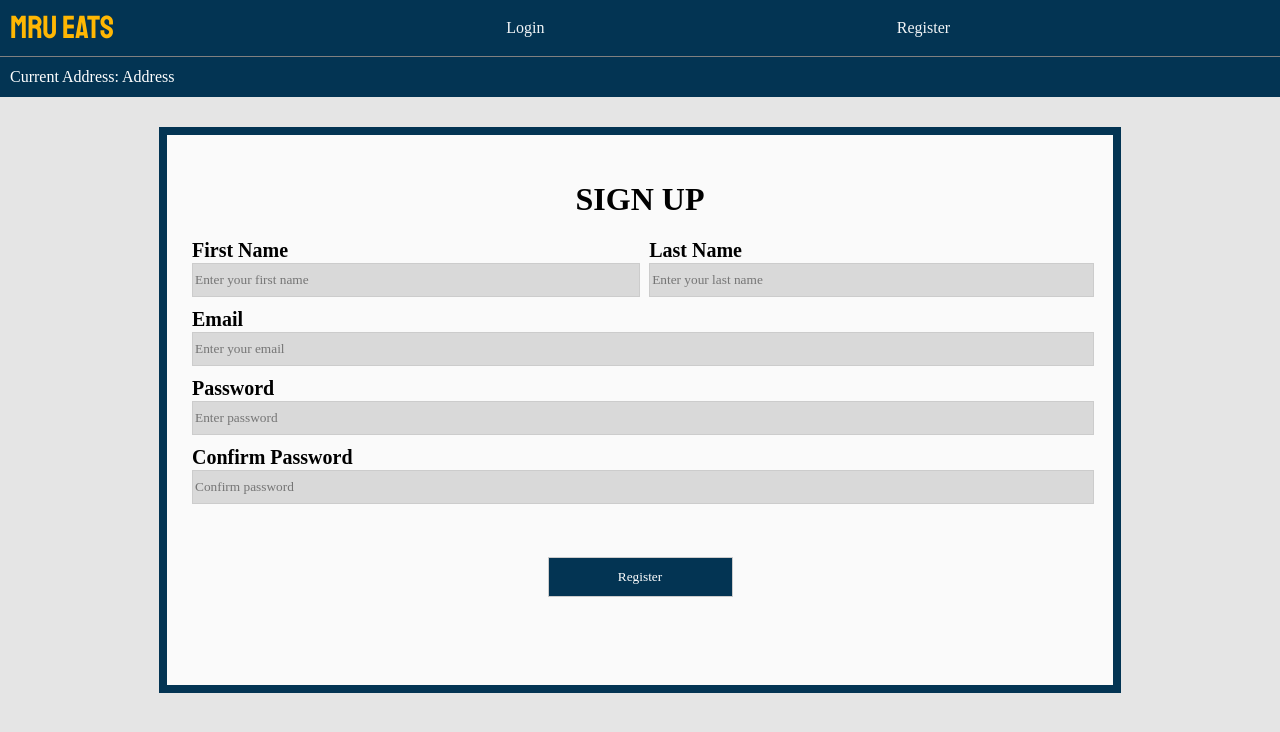
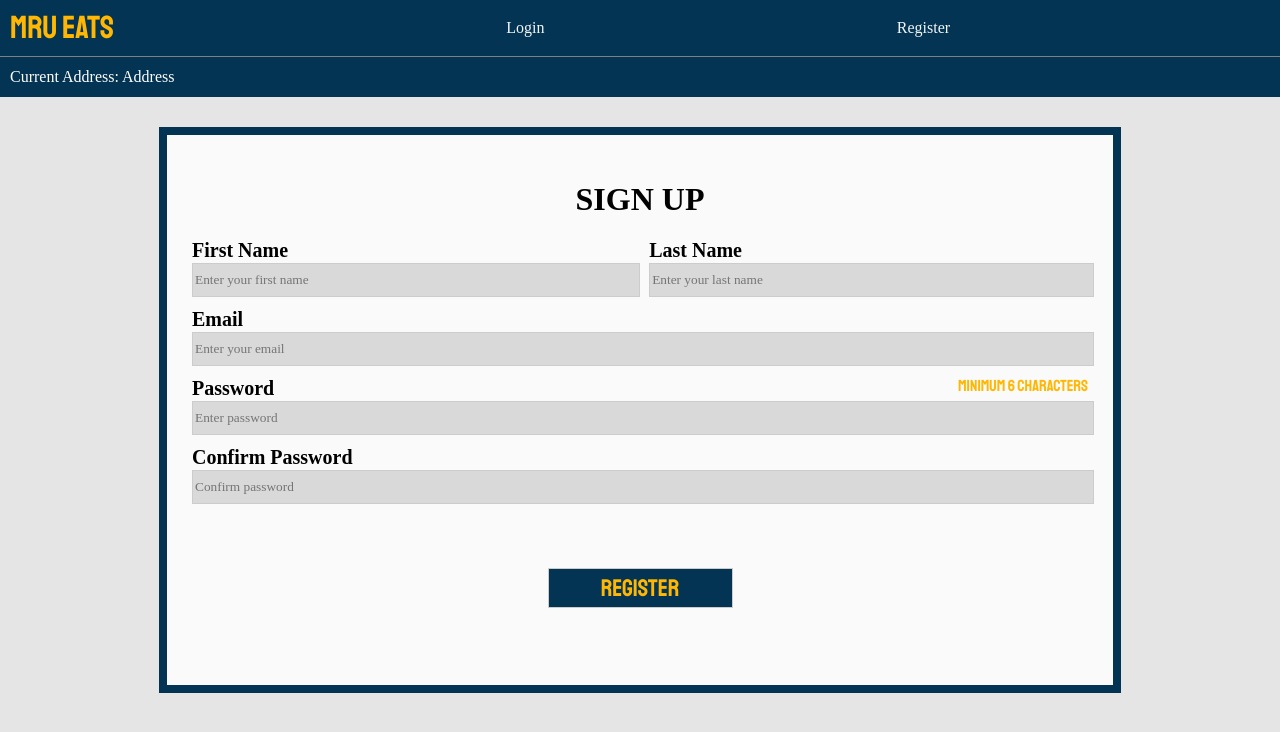
Before and after one commit to SidhantKaushik/MRUEats, a React (Create React App) app in the folder frontend/: page /register in a window 1280 px wide. Shown: the top 732 px of the page. Built offline with nearby package versions, Linux system fonts and the light colour scheme; no server answers; a web font is replaced by a local one.

Commit message:
Register page styling and min pass requirements added

```diff
--- a/frontend/src/pages/Register.js
+++ b/frontend/src/pages/Register.js
@@ -108,7 +108,8 @@ function Register() {
                         <input type="email" id="email" name="email" value={email} placeholder='Enter your email' onChange={onChange} />
                     </div>
                     <div className='pass1'>
-                        <label for="password">Password</label>
+                        <label id="passwordText" for="password">Password</label>
+                        <p id="requirementsForPass">Minimum 6 Characters</p>
                         <input type="password" id="password" name="password" value={password} placeholder='Enter password' onChange={onChange} />
                     </div>
                     <div className='pass2'>
--- a/frontend/src/styles/Register.css
+++ b/frontend/src/styles/Register.css
@@ -38,6 +38,23 @@ form {
 }
 .pass1{
     grid-area:password;
+    display:grid;
+    grid-template-areas:
+    "PasswordText infoAboutPassword"
+    "passwordInput passwordInput";
+    justify-content: space-between;
+}
+#passwordText{
+    grid-area: PasswordText;
+}
+#requirementsForPass{
+    grid-area: infoAboutPassword;
+    margin:0;
+    color: #FFB703;
+    font-family: 'Staatliches', cursive !important;
+}
+#password{
+    grid-area: passwordInput;
 }
 .pass2{
     grid-area:confirm;
@@ -65,9 +82,11 @@ h3 {
 #register-button {
     width: 185px;
     height: 40px;
-    color: white;
+    color: #FFB703 !important;
+    font-size: 1.5em;
     background: #033453;
     margin: 1em;
+    font-family: 'Staatliches', cursive !important;
 }
 
 input {
```
